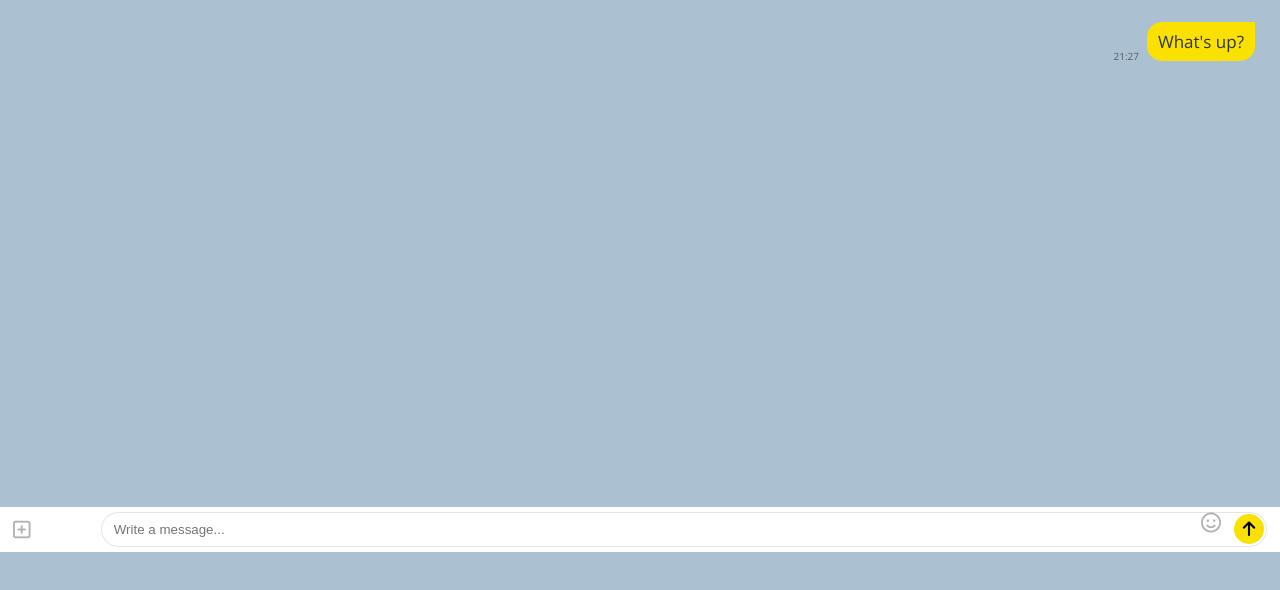
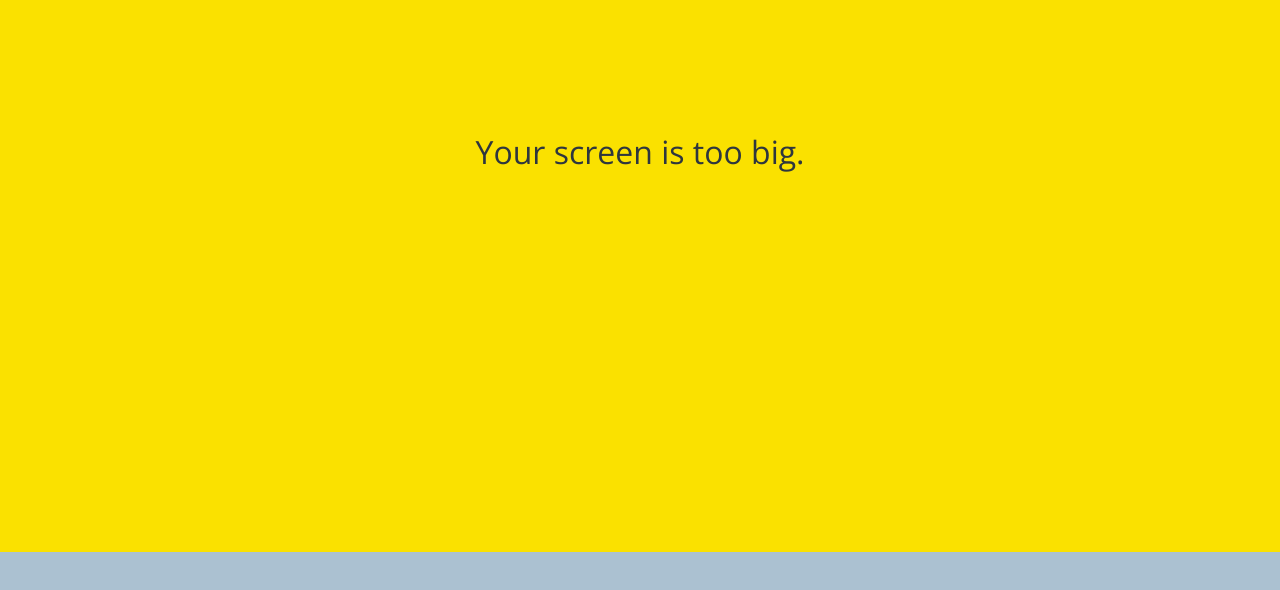
Before and after one commit to ChoJinmok/kokoa-clone-2020, a plain HTML site: page chat.html in a window 1280 px wide. Shown: the part 248-838 px from the top of the page. Drawn offline with nearby package versions, Linux system fonts and the light colour scheme.

Commit message:
media-quary

```diff
--- /dev/null
+++ b/CSS/components/no-mobile.css
@@ -0,0 +1,18 @@
+#no-mobile {
+  position: absolute;
+  z-index: 99;
+  height: 100vh;
+  width: 100vw;
+  background-color: var(--yellow);
+  display: flex;
+  justify-content: center;
+  align-items: center;
+  top: 0;
+  font-size: 32px;
+}
+
+@media screen and (max-width: 645px) {
+  #no-mobile {
+    display: none;
+  }
+}
--- a/CSS/styles.css
+++ b/CSS/styles.css
@@ -11,6 +11,7 @@
 @import "components/user-component.css";
 @import "components/badge.css";
 @import "components/icon-row.css";
+@import "components/no-mobile.css";
 
 /* screnns */
 @import "screens/login.css";
--- a/chat.html
+++ b/chat.html
@@ -75,6 +75,10 @@
       </div>
     </form>
 
+    <div id="no-mobile">
+      <span>Your screen is too big.</span>
+    </div>
+
     <script
       src="https://kit.fontawesome.com/b3f0d3ce61.js"
       crossorigin="anonymous"
```
Also changed, not shown: chats.html (+4 -0 lines), find.html (+4 -0 lines), friends.html (+4 -0 lines), index.html (+7 -3 lines), more.html (+4 -0 lines), setting.html (+4 -0 lines).
